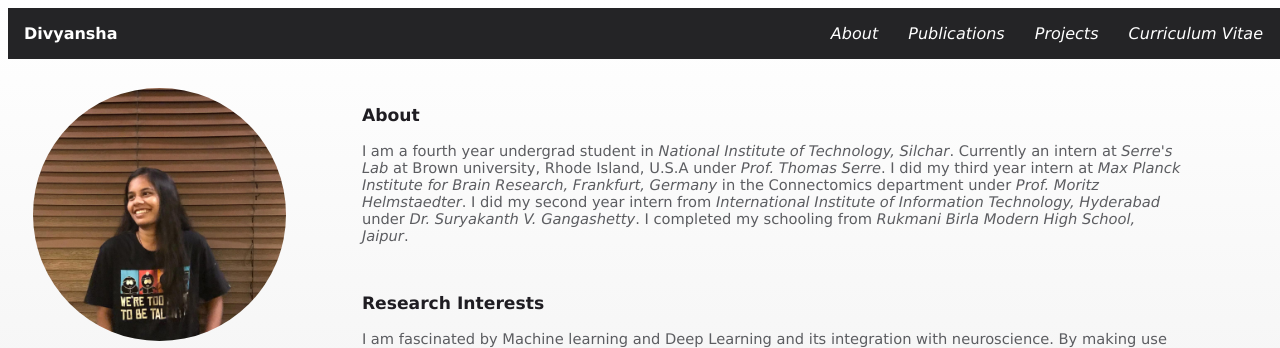
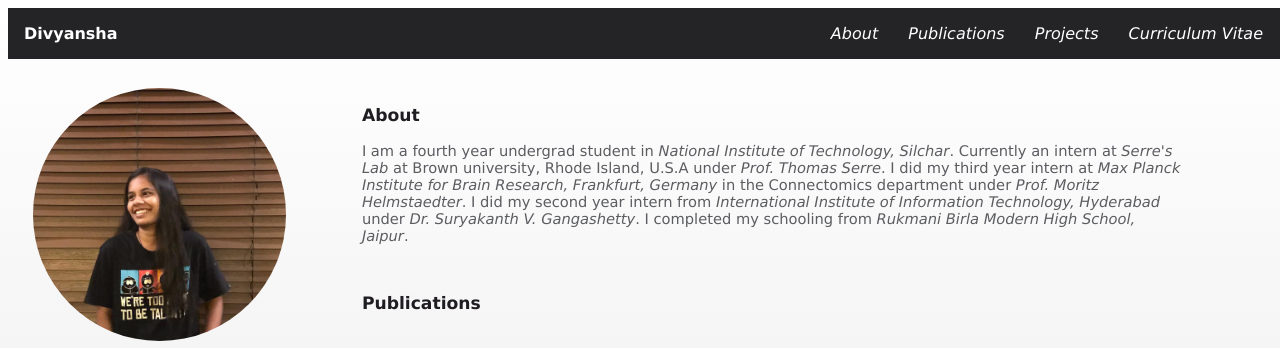
Before and after one commit to divyansha1115/divyansha1115.github.io, a plain HTML site: page index.html in a window 1280 px wide. Shown: the top 348 px of the page. Drawn offline with Linux system fonts and the light colour scheme.

Commit message:
Update index.html

```diff
--- a/index.html
+++ b/index.html
@@ -62,9 +62,9 @@
 				<br>
 
 
-				<h3>Research Interests</h3>
+				<!-- <h3>Research Interests</h3>
 				<p> I am fascinated by Machine learning and Deep Learning and its integration with neuroscience. By making use of about 100 billion neurons, more than 100,000 km of interconnections, human has an estimated storage capacity of 1.25 × 1012 bytes. This is much less than gigantic capacities of artificial storage devices. Despite this, human brains perform manifolds better than any computer by using the numerous neural networks with a power consumption tenfold less than a personal computer. This paramount performance precision and efficiency instill in me, huge curiosity to study human brains in order to inspire a mathematical and statistical understanding of it and using that inspiration to redefine the meaning of ‘learning'.</p>
-				<br>
+				<br> -->
 
 				<div id="publications"></div>
 				<h3>Publications </h3>
```
